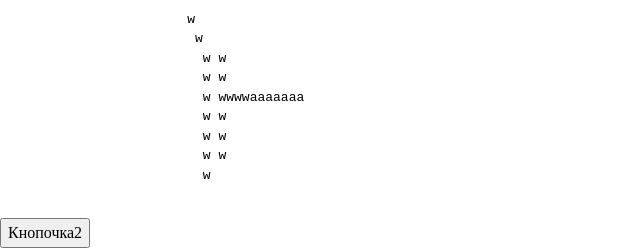
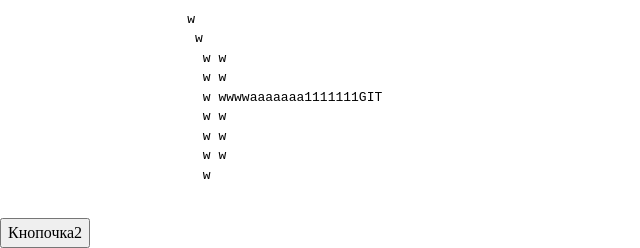
Before and after one commit to BONBINOVNCH/git, a plain HTML site: page index.html in a window 1280 px wide. Shown: the part 2296-2544 px from the top of the page, 0-640 px from the left. Drawn offline with Linux system fonts and the light colour scheme; files whose address does not match are found by name.

Commit message:
from branchA1 2

```diff
--- a/index.html
+++ b/index.html
@@ -214,7 +214,7 @@
                          w
                           w w
                           w w
-                          w wwwwaaaaaaa
+                          w wwwwaaaaaaa1111111GIT
                           w w
                           w w
                           w w
```
